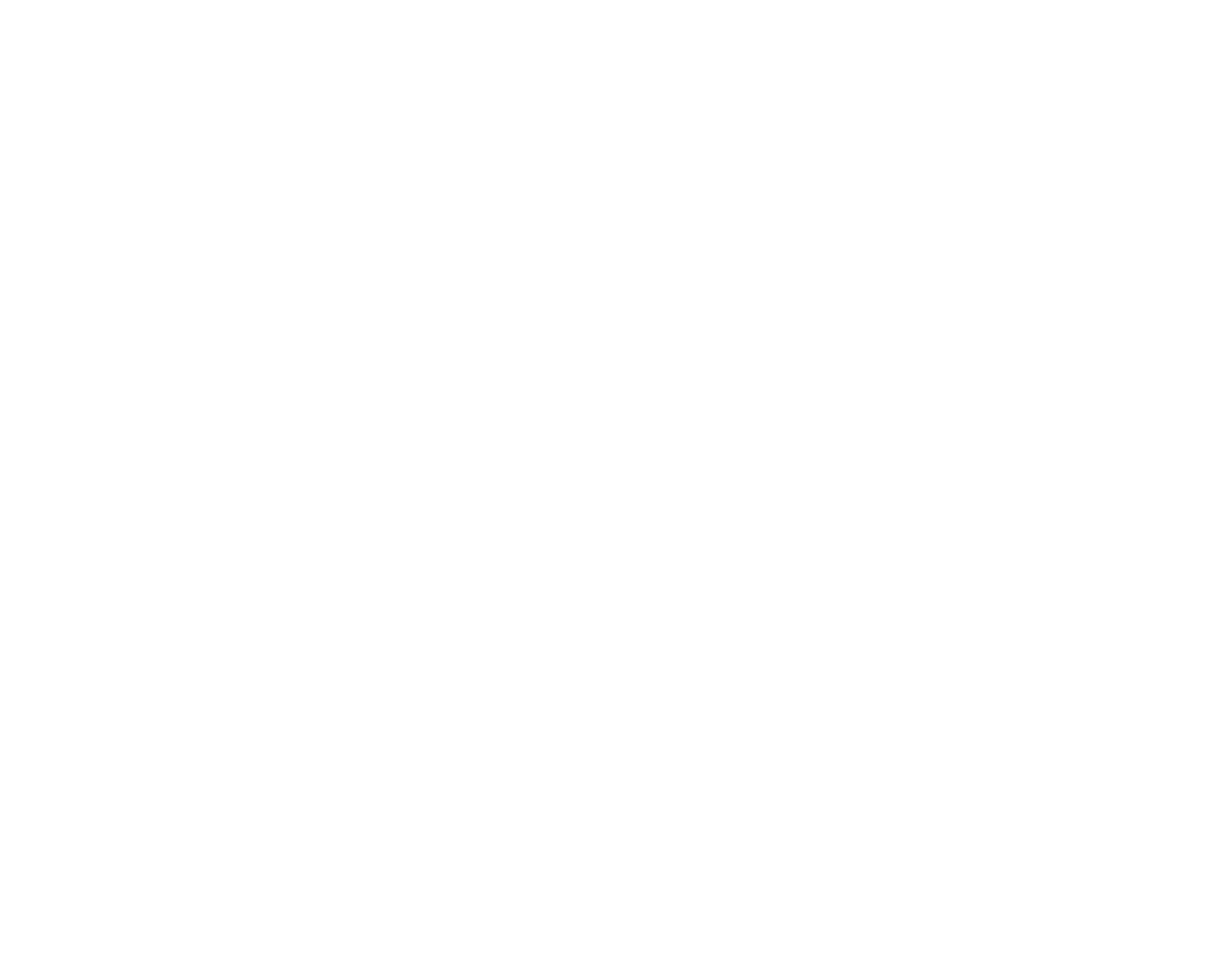
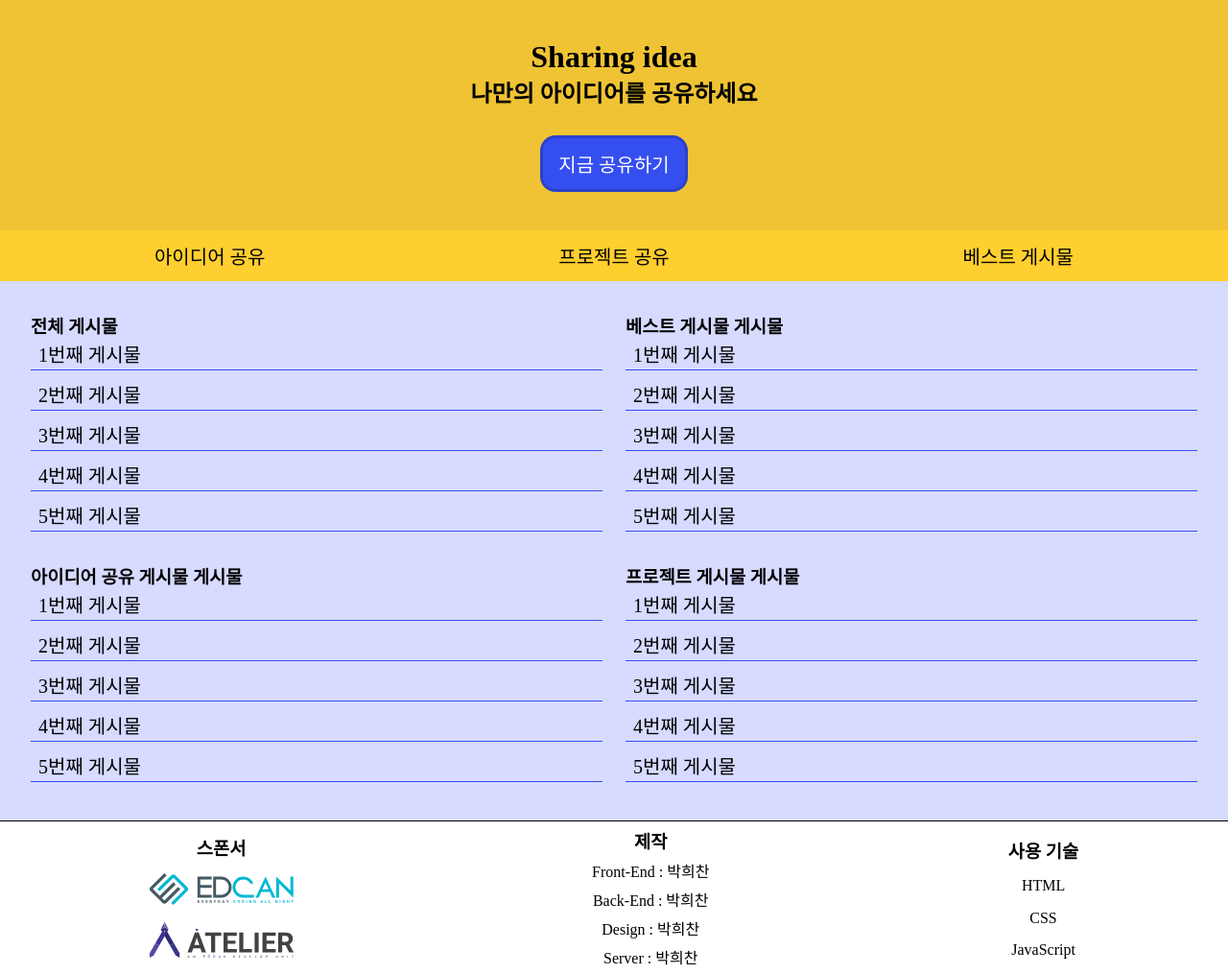
Before and after one commit to ckstmznf/2021-Sunrin-Information-Project, a plain HTML site: page index.html in a window 1280 px wide. Shown: the whole page at 96% size. Before the commit the page ends 800 px from the top, so only its background shows below. Drawn offline with Linux system fonts and the light colour scheme; a web font is replaced by a local one.

Commit message:
Main page and write.html

```diff
--- /dev/null
+++ b/css/font.css
@@ -0,0 +1,32 @@
+@font-face {
+    font-family: 'IBMPlexSansKR-Bold';
+    src: url('https://cdn.jsdelivr.net/gh/projectnoonnu/noonfonts_20-07@1.0/IBMPlexSansKR-Bold.woff') format('woff');
+    font-weight: normal;
+    font-style: normal;
+}
+
+@font-face {
+    font-family: 'IBMPlexSansKR-Medium';
+    src: url('https://cdn.jsdelivr.net/gh/projectnoonnu/noonfonts_20-07@1.0/IBMPlexSansKR-Medium.woff') format('woff');
+    font-weight: normal;
+    font-style: normal;
+}
+
+@font-face {
+    font-family: 'IBMPlexSansKR-Text';
+    src: url('https://cdn.jsdelivr.net/gh/projectnoonnu/noonfonts_20-07@1.0/IBMPlexSansKR-Text.woff') format('woff');
+    font-weight: normal;
+    font-style: normal;
+}
+
+*{
+    font-family: 'IBMPlexSansKR-Medium';
+}
+
+h1, h2, h3, h4, h5, h6{
+    font-family: 'IBMPlexSansKR-Bold';
+}
+
+p {
+    font-family: 'IBMPlexSansKR-Text';
+}
--- /dev/null
+++ b/css/nav.css
@@ -0,0 +1,43 @@
+nav {
+    display: grid;
+    background-color: #ffcf2f;
+
+    padding: 12px 8px;
+}
+
+nav ul{
+    font-size: 1.25em;
+
+    display: flex;
+    justify-content: space-around;
+    align-items: center;
+}
+
+nav ul li {
+    cursor: pointer;
+
+    transition : color 250ms;
+    transition : text-shadow 250ms;
+}
+
+nav ul li:hover{
+    color : white;
+
+    text-shadow: 0px 8px 30px black;
+}
+
+nav ul li i{
+    font-size: 32px;
+}
+
+@media (max-width : 600px) {
+    nav > ul {
+        flex-direction: column;
+
+        text-align: center;
+    }
+
+    nav > ul li:hover {
+        background-color: var(--button-main-color);
+    }
+}
--- /dev/null
+++ b/css/style.css
@@ -0,0 +1,135 @@
+@charset "utf-8";
+
+/*
+    #EFC334
+    #354EF0
+*/
+
+:root{
+    --main-color : #EFC334;
+    --button-main-color : #354EF0;
+}
+
+*{
+    margin : 0; padding: 0;
+    box-sizing: border-box;
+
+    list-style: none;
+}
+
+a{
+    color : black;
+    text-decoration: none;
+}
+
+body {
+    height: 100vh;
+
+    display: grid;
+    grid-template-rows: 30vh auto auto 20vh;
+}
+
+header {
+    background-color: var(--main-color);
+
+
+    display: flex;
+    flex-direction: column;
+    align-items: center;
+    justify-content: center;
+}
+
+.goto-write{
+    margin-top: 28px;
+    padding : 12px 16px;
+
+    color : white;
+    font-size: 20px;
+
+    background-color: var(--button-main-color);
+    border: 3px solid #2C41C9;
+    border-radius: 16px;
+
+    cursor: pointer;
+
+    transition: transform 100ms;
+}
+
+.goto-write:hover {
+    transform: scale(1.05);
+}
+
+.goto-write:active {
+    transform: scale(0.95);
+}
+
+
+main {
+    background-color: #d6dbff;
+    padding : 20px;
+}
+
+.board-list-wrap{
+    display: grid;
+    grid-template-columns: 1fr 1fr;
+}
+
+.board-list{
+    margin : 12px;
+}
+
+.board-list li{
+    padding : 2px 8px;
+    margin-bottom: 8px;
+    font-size: 20px;
+
+    border-bottom: 1px solid #354EF0;
+
+    cursor: pointer;
+
+    transition: border-bottom 250ms;
+}
+
+.board-list li:hover{
+    border-bottom: 3px solid var(--main-color);
+}
+
+footer {
+    border-top: 1px solid black;
+
+    display: flex;
+    justify-content: space-around;
+}
+
+
+footer > ul{
+    text-align: center;
+
+    display: inline-flex;
+    justify-content: space-evenly;
+    flex-direction: column;
+    justify-self: center;
+}
+
+.sponsor li {
+    cursor: pointer;
+}
+
+@media (max-width : 600px) {
+    nav > ul {
+        flex-direction: column;
+
+        text-align: center;
+    }
+
+    nav > ul li:hover {
+        background-color: var(--button-main-color);
+    }
+
+    .board-list-wrap{
+        grid-template-columns: 1fr;
+    }
+    .board-list-wrap > ul {
+        margin-bottom: 20px;
+    }
+}
--- /dev/null
+++ b/css/write.css
@@ -0,0 +1,53 @@
+* {
+    margin : 0; padding: 0;
+    box-sizing: border-box;
+
+    list-style: none;
+}
+
+body{
+    background-color : #ffedb1;
+}
+
+form {
+    width: 100%;
+    padding : 8px 20px;
+
+    display: flex;
+    flex-direction: column;
+}
+
+form * {
+    font-size: 18px;
+
+    margin: 6px 0;
+    padding : 4px;
+}
+
+form input, form textarea{
+    border: 1px solid black;
+}
+
+form input:focus, form textarea:focus{
+    border: 0px;
+    box-shadow: 0px 0px 20px #354EF0;
+}
+
+form button{
+    color: white;
+    padding : 8px;
+    font-size: 24px;
+    background-color: #354EF0;
+}
+
+#input-content {
+    resize: none;
+}
+
+@media (min-width : 600px) {
+    form {
+        width : 70%;
+
+        margin : auto auto;
+    }
+}
--- a/index.html
+++ b/index.html
@@ -1,10 +1,93 @@
 <!DOCTYPE html>
 <html>
+
 <head>
     <meta charset="UTF-8">
-    <title>Document</title>
+    <title>Sharing idea</title>
+
+    <link rel="stylesheet" href="./css/font.css">
+    <link rel="stylesheet" href="./css/style.css">
+    <link rel="stylesheet" href="./css/nav.css">
 </head>
+
 <body>
+    <header>
+        <h1>Sharing idea</h1>
+        <h2>나만의 아이디어를 공유하세요</h3>
 
+        <button class="goto-write" onclick="location.href = './write.html'">
+            지금 공유하기
+        </button>
+    </header>
+    <nav>
+        <ul>
+            <!-- <li onclick="location.href = './write.html'">로그인 / 회원가입</li> -->
+            <li onclick="location.href = './write.html'">아이디어 공유</li>
+            <li onclick="location.href = './write.html'">프로젝트 공유</li>
+            <li onclick="location.href = './write.html'">베스트 게시물</li>
+        </ul>
+    </nav>
+    <main>
+        <div class="board-list-wrap">
+            <ul class="idea-board-list board-list">
+                <h3>전체 게시물</h3>
+                <li>1번째 게시물</li>
+                <li>2번째 게시물</li>
+                <li>3번째 게시물</li>
+                <li>4번째 게시물</li>
+                <li>5번째 게시물</li>
+            </ul>
+
+            <ul class="best-board-list board-list">
+                <h3>베스트 게시물 게시물</h3>
+                <li>1번째 게시물</li>
+                <li>2번째 게시물</li>
+                <li>3번째 게시물</li>
+                <li>4번째 게시물</li>
+                <li>5번째 게시물</li>
+            </ul>
+
+            <ul class="idea-board-list board-list">
+                <h3>아이디어 공유 게시물 게시물</h3>
+                <li>1번째 게시물</li>
+                <li>2번째 게시물</li>
+                <li>3번째 게시물</li>
+                <li>4번째 게시물</li>
+                <li>5번째 게시물</li>
+            </ul>
+
+            <ul class="project-board-list board-list">
+                <h3>프로젝트 게시물 게시물</h3>
+                <li>1번째 게시물</li>
+                <li>2번째 게시물</li>
+                <li>3번째 게시물</li>
+                <li>4번째 게시물</li>
+                <li>5번째 게시물</li>
+            </ul>
+        </div>
+    </main>
+    <footer>
+        <ul class="sponsor">
+            <h3>스폰서</h3>
+            <li onclick="location.href = 'http:\/\/edcan.kr'"><img src="./img/EDCAN_LOGO.2b1b47ce.svg" alt="EDCAN 로고" width="150px"></li>
+            <li onclick="location.href = 'http:\/\/edcan.kr'"><img src="./img/Atelier.f78c6424.svg" alt="EDCAN 로고" width="150px"></li>
+            <!-- <li><img src="./img/sunrin.png" alt="선린 로고" width="50px"></li> -->
+        </ul>
+
+        <ul class="maker">
+            <h3>제작</h3>
+            <li>Front-End : 박희찬</li>
+            <li>Back-End : 박희찬</li>
+            <li>Design : 박희찬</li>
+            <li>Server : 박희찬</li>
+        </ul>
+
+        <ul class="skill">
+            <h3>사용 기술</h3>
+            <li>HTML</li>
+            <li>CSS</li>
+            <li>JavaScript</li>
+        </ul>
+    </footer>
 </body>
 </html>
```
Also changed, not shown: write.html (added, +28 -0 lines), img/Atelier.f78c6424.svg (added), img/EDCAN_LOGO.2b1b47ce.svg (added), img/idea.png (added), img/sunrin.png (added), js/js.js (added).
